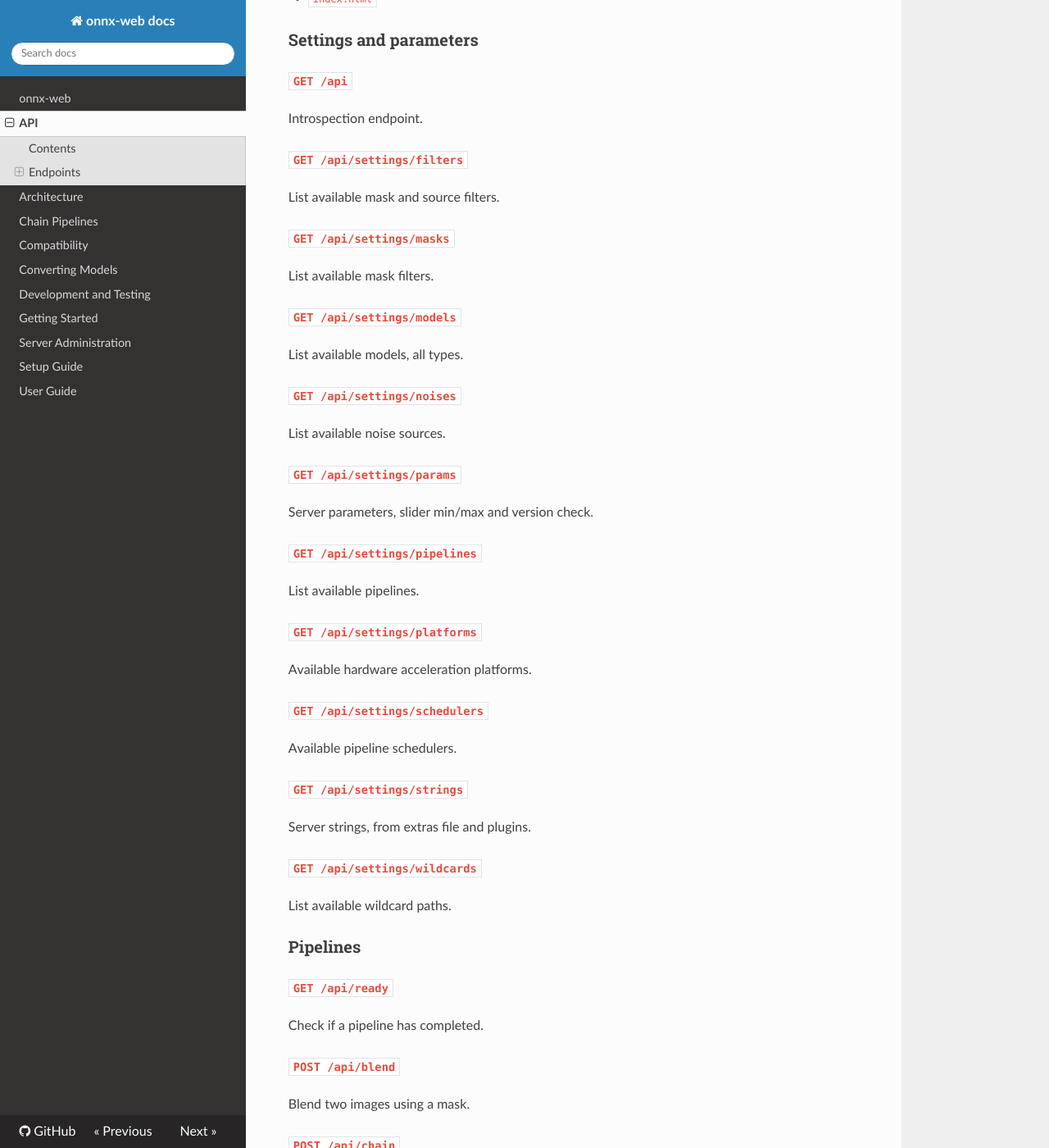
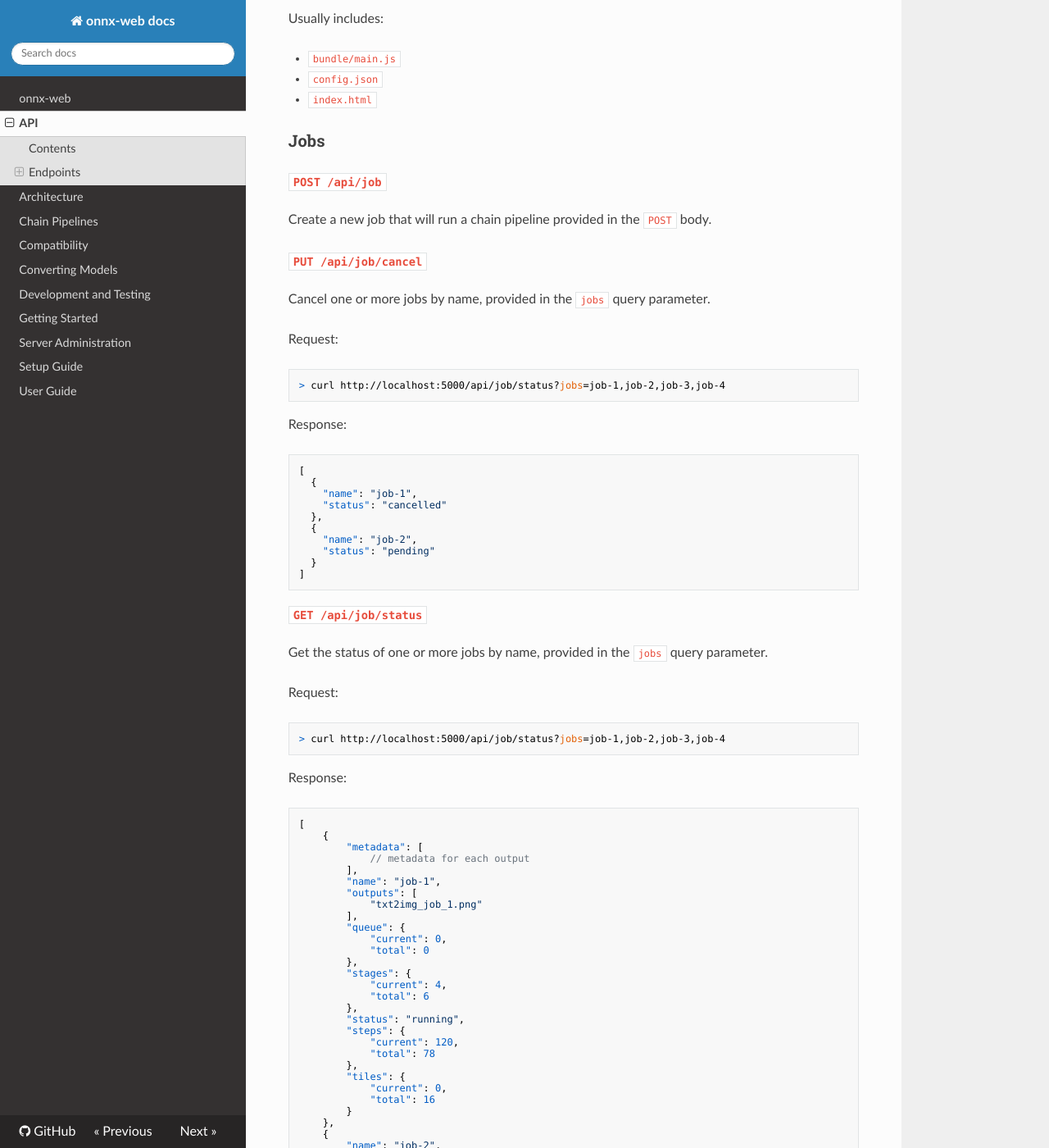
Before and after one commit to ssube/onnx-web, an MkDocs documentation site: the page built from docs/api.md, in a window 1280 px wide and 1400 px high, scrolled down 1502 px. Shown: the whole window at 82% size. Built offline with MkDocs 1.6.1, drawn with Linux system fonts in a browser that asks for light colours; nearby versions of some CDN libraries; some of the changed text lies outside the part shown.

Commit message:
document new API endpoints

````diff
--- a/docs/api.md
+++ b/docs/api.md
@@ -8,6 +8,10 @@
     - [GUI bundle](#gui-bundle)
       - [`GET /`](#get-)
       - [`GET /<path>`](#get-path)
+    - [Jobs](#jobs)
+      - [`POST /api/job`](#post-apijob)
+      - [`PUT /api/job/cancel`](#put-apijobcancel)
+      - [`GET /api/job/status`](#get-apijobstatus)
     - [Settings and parameters](#settings-and-parameters)
       - [`GET /api`](#get-api)
       - [`GET /api/settings/filters`](#get-apisettingsfilters)
@@ -51,11 +55,132 @@
 - `config.json`
 - `index.html`
 
+### Jobs
+
+#### `POST /api/job`
+
+Create a new job that will run a chain pipeline provided in the `POST` body.
+
+#### `PUT /api/job/cancel`
+
+Cancel one or more jobs by name, provided in the `jobs` query parameter.
+
+Request:
+
+```shell
+> curl http://localhost:5000/api/job/status?jobs=job-1,job-2,job-3,job-4
+```
+
+Response:
+
+```json
+[
+  {
+    "name": "job-1",
+    "status": "cancelled"
+  },
+  {
+    "name": "job-2",
+    "status": "pending"
+  }
+]
+```
+
+#### `GET /api/job/status`
+
+Get the status of one or more jobs by name, provided in the `jobs` query parameter.
+
+Request:
+
+```shell
+> curl http://localhost:5000/api/job/status?jobs=job-1,job-2,job-3,job-4
+```
+
+Response:
+
+```json
+[
+    {
+        "metadata": [
+            // metadata for each output
+        ],
+        "name": "job-1",
+        "outputs": [
+            "txt2img_job_1.png"
+        ],
+        "queue": {
+            "current": 0,
+            "total": 0
+        },
+        "stages": {
+            "current": 4,
+            "total": 6
+        },
+        "status": "running",
+        "steps": {
+            "current": 120,
+            "total": 78
+        },
+        "tiles": {
+            "current": 0,
+            "total": 16
+        }
+    },
+    {
+        "name": "job-2",
+        "queue": {
+            "current": 2,
+            "total": 3
+        },
+        "stages": {
+            "current": 0,
+            "total": 0
+        },
+        "status": "pending",
+        "steps": {
+            "current": 0,
+            "total": 0
+        },
+        "tiles": {
+            "current": 0,
+            "total": 0
+        }
+    }
+]
+```
+
 ### Settings and parameters
 
 #### `GET /api`
 
-Introspection endpoint.
+API introspection endpoint.
+
+Returns a JSON document with all of the available API endpoints and valid methods for them:
+
+```json
+{
+  "name": "onnx-web",
+  "routes": [
+    {
+      "methods": [
+        "HEAD",
+        "GET",
+        "OPTIONS"
+      ],
+      "path": "/static/:filename"
+    },
+    {
+      "methods": [
+        "HEAD",
+        "GET",
+        "OPTIONS"
+      ],
+      "path": "/"
+    },
+    ...
+  ]
+}
+```
 
 #### `GET /api/settings/filters`
 
````
